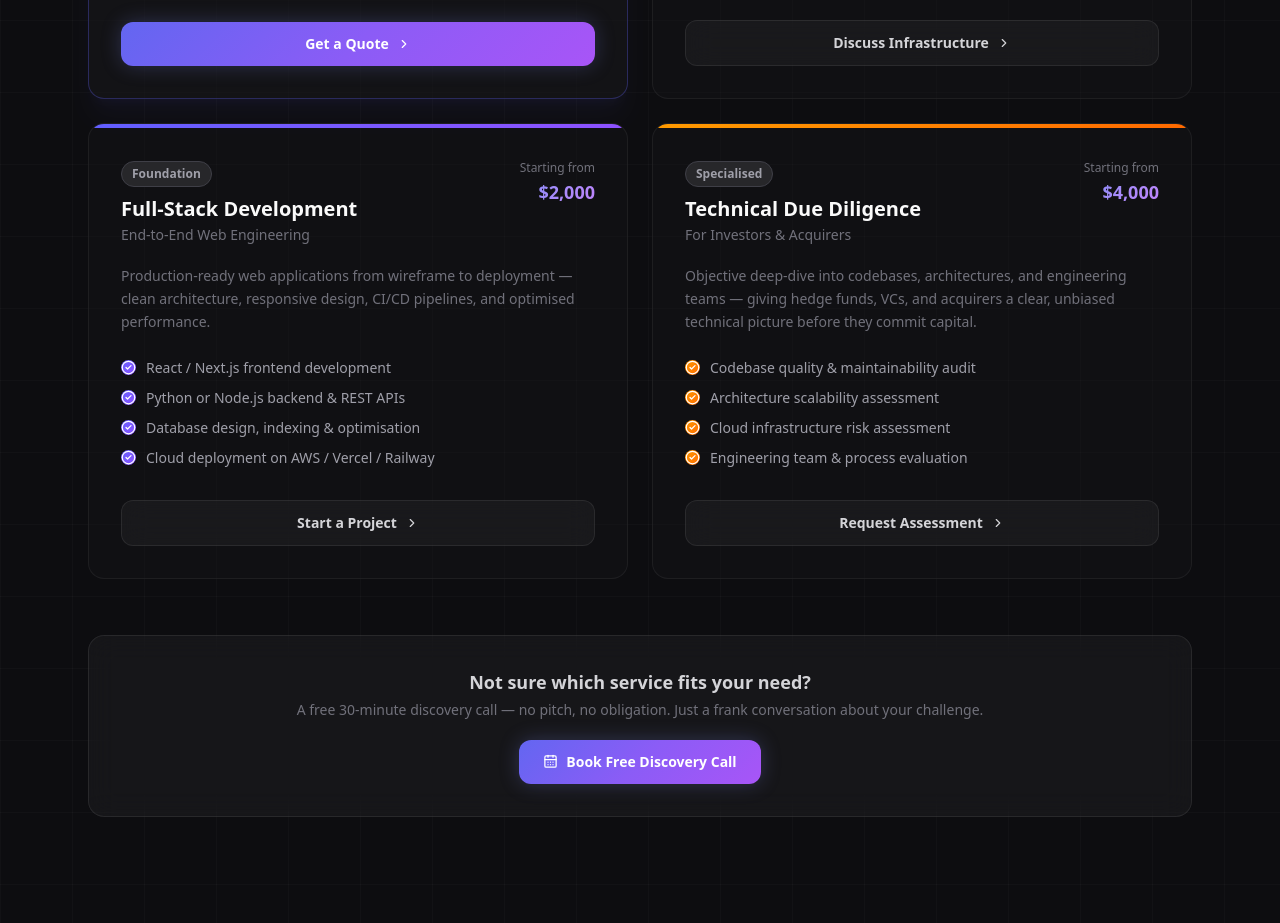
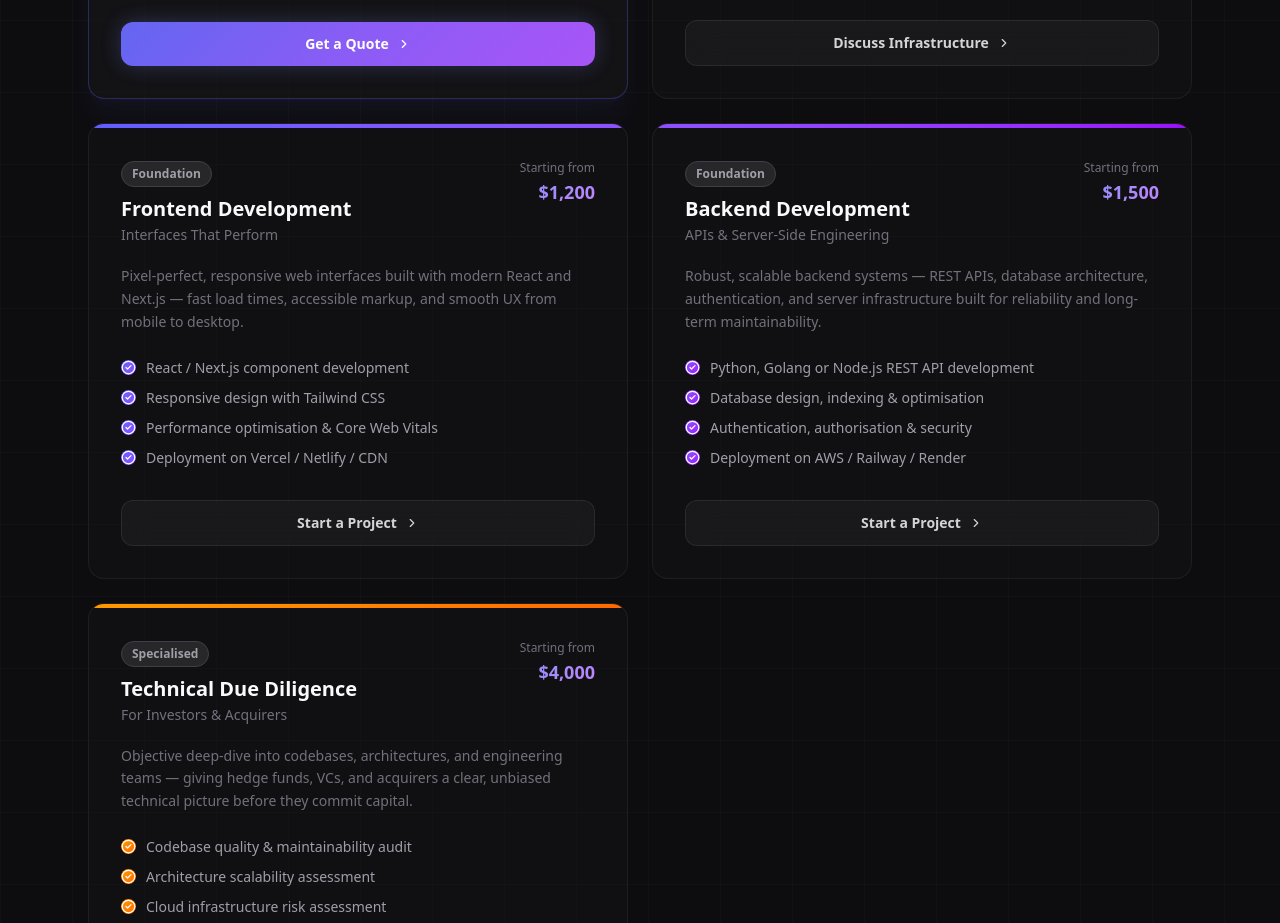
Before and after one commit to Kizito24/Portfolio, a Next.js app: page / in a window 1280 px wide. Shown: the part 1500-2423 px from the top of the page. Built offline with nearby package versions, Linux system fonts and the light colour scheme.

Commit message:
Fix: Fix taskbar issues

```diff
--- a/src/components/layout/Navbar.tsx
+++ b/src/components/layout/Navbar.tsx
@@ -46,7 +46,7 @@ export default function Navbar() {
         transition={{ duration: 0.5, ease: 'easeOut' }}
         className={`fixed top-0 left-0 right-0 z-50 transition-all duration-300 ${
           scrolled
-            ? 'glass border-b border-zinc-200/60 dark:border-zinc-800/50 py-3'
+            ? 'bg-white/80 dark:bg-zinc-950/85 backdrop-blur-xl border-b border-zinc-200/60 dark:border-zinc-800/50 py-3'
             : 'py-5 bg-transparent'
         }`}
         role="navigation"
--- a/src/data/index.ts
+++ b/src/data/index.ts
@@ -76,20 +76,39 @@ export const services = [
     featured: false,
   },
   {
-    id: 'fullstack',
+    id: 'frontend',
     eyebrow: 'Foundation',
-    title: 'Full-Stack Development',
-    subtitle: 'End-to-End Web Engineering',
+    title: 'Frontend Development',
+    subtitle: 'Interfaces That Perform',
     description:
-      'Production-ready web applications from wireframe to deployment — clean architecture, responsive design, CI/CD pipelines, and optimised performance.',
+      'Pixel-perfect, responsive web interfaces built with modern React and Next.js — fast load times, accessible markup, and smooth UX from mobile to desktop.',
     deliverables: [
-      'React / Next.js frontend development',
-      'Python or Node.js backend & REST APIs',
-      'Database design, indexing & optimisation',
-      'Cloud deployment on AWS / Vercel / Railway',
+      'React / Next.js component development',
+      'Responsive design with Tailwind CSS',
+      'Performance optimisation & Core Web Vitals',
+      'Deployment on Vercel / Netlify / CDN',
     ],
     gradient: 'from-indigo-500 to-violet-500',
-    startingFrom: '$2,000',
+    startingFrom: '$1,200',
+    cta: 'Start a Project',
+    ctaHref: '#contact',
+    featured: false,
+  },
+  {
+    id: 'backend',
+    eyebrow: 'Foundation',
+    title: 'Backend Development',
+    subtitle: 'APIs & Server-Side Engineering',
+    description:
+      'Robust, scalable backend systems — REST APIs, database architecture, authentication, and server infrastructure built for reliability and long-term maintainability.',
+    deliverables: [
+      'Python, Golang or Node.js REST API development',
+      'Database design, indexing & optimisation',
+      'Authentication, authorisation & security',
+      'Deployment on AWS / Railway / Render',
+    ],
+    gradient: 'from-violet-500 to-purple-600',
+    startingFrom: '$1,500',
     cta: 'Start a Project',
     ctaHref: '#contact',
     featured: false,
```
